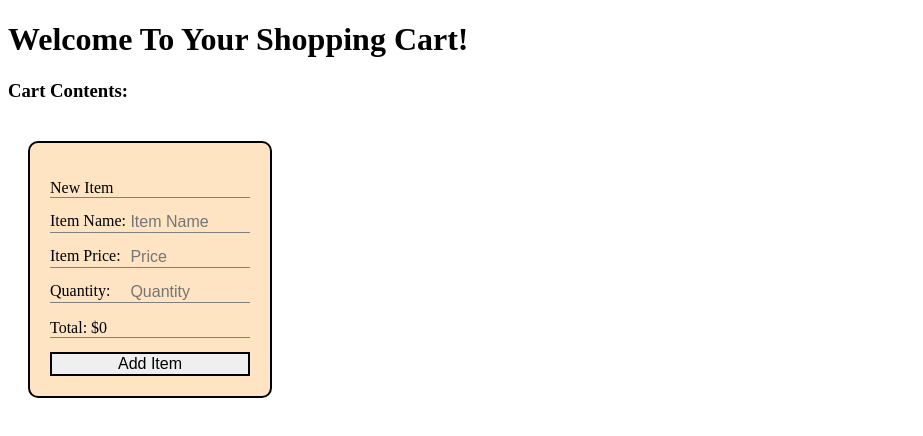
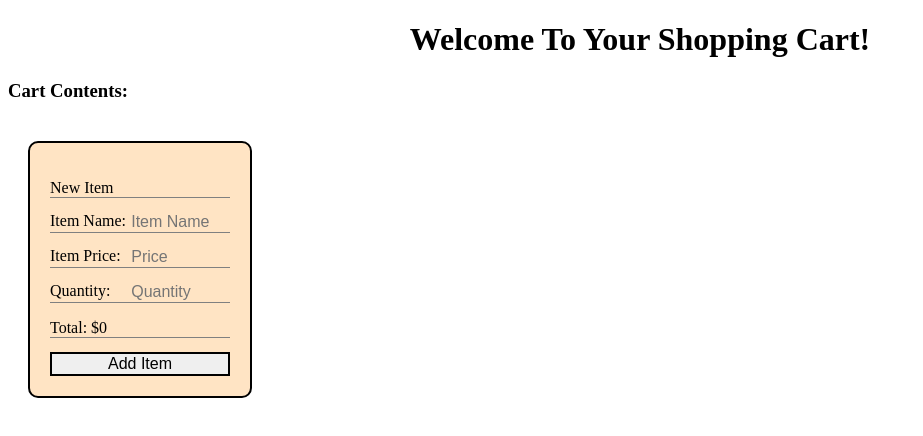
Before and after one commit to sybrid1982/node-shopping-cart-lab, a website: page public/index.html in a window 1280 px wide. Shown: the whole page, without its empty margins (0-923 px from the left). Drawn offline with nearby package versions, Linux system fonts and the light colour scheme; some packages are replaced by stand-ins of ours; no server answers.

Commit message:
minor style changes

```diff
--- a/public/style.css
+++ b/public/style.css
@@ -1,3 +1,7 @@
+h1 {
+    text-align: center;
+}
+
 .cart > :nth-child(2n) {
     background-color: beige;
 }
@@ -17,7 +21,7 @@
 .cart > * {
     border: 2px solid black;
     border-radius: 10px;
-    width: 200px;
+    width: 180px;
     padding: 20px;
     margin: 20px;
 }
@@ -34,13 +38,13 @@
     border: none;
     background-color: none;
     font-size: 16px;
-    width: 60%;
+    width: 55%;
 }
 
 .cart > form > span > label {
     background-color: none;
     height: 19px;
-    width: 40%;
+    width: 45%;
 }
 
 .cart > * > p {
```
